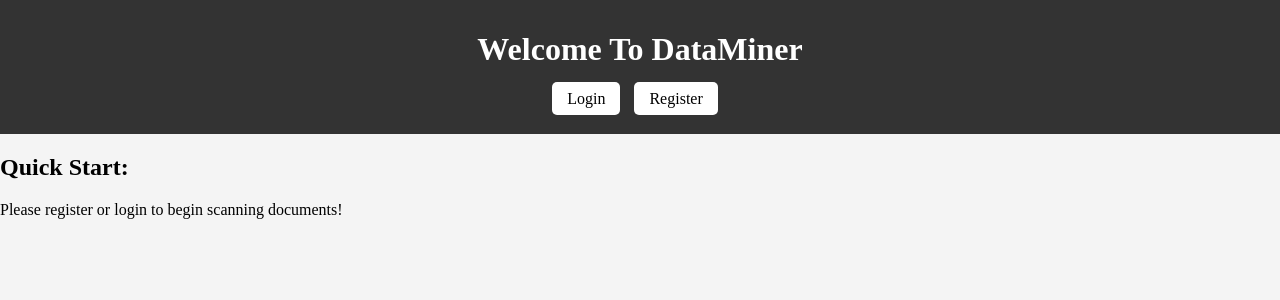
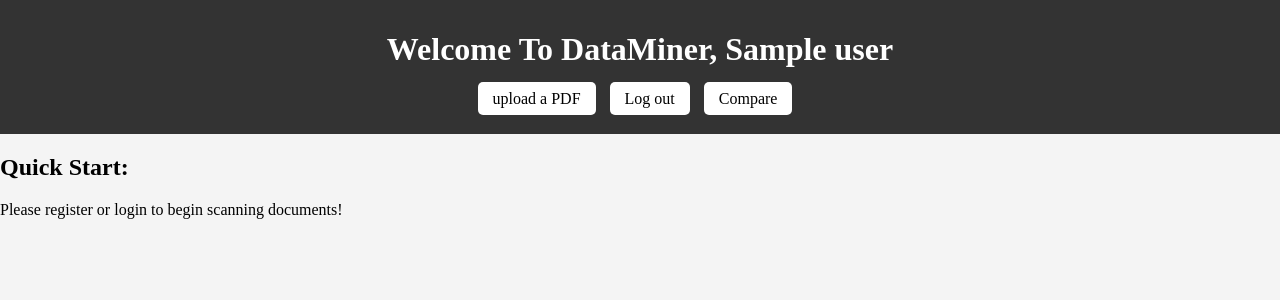
Before and after one commit to Edgar0618/Financial-Insight-Extractor, a Flask app: page / in a window 1280 px wide. Shown: the top 300 px of the page. Run offline with Flask 3, Linux system fonts and the light colour scheme; the visitor is signed in with stand-in values (Sample User, id 1); a database or web service that is not in the repository returns one stand-in record (values such as "Sample title").

Commit message:
Update index.html

```diff
--- a/templates/index.html
+++ b/templates/index.html
@@ -40,10 +40,16 @@
 </head>
 <body>
     <header>
-        <h1>Welcome To DataMiner</h1>
+        <h1>Welcome To DataMiner, {{name}}</h1>
         <ul>
+            {% if is_logged_in %}
+            <li><a href="/instructions">upload a PDF</a></li>
+            <li><a href="/logout">Log out</a></li>
+            <li><a href="/compare">Compare</a></li>
+            {% else %}
             <li><a href="/login">Login</a></li>
             <li><a href="/register">Register</a></li>
+            {% endif %}
         </ul>
     </header>
     <section>
```
